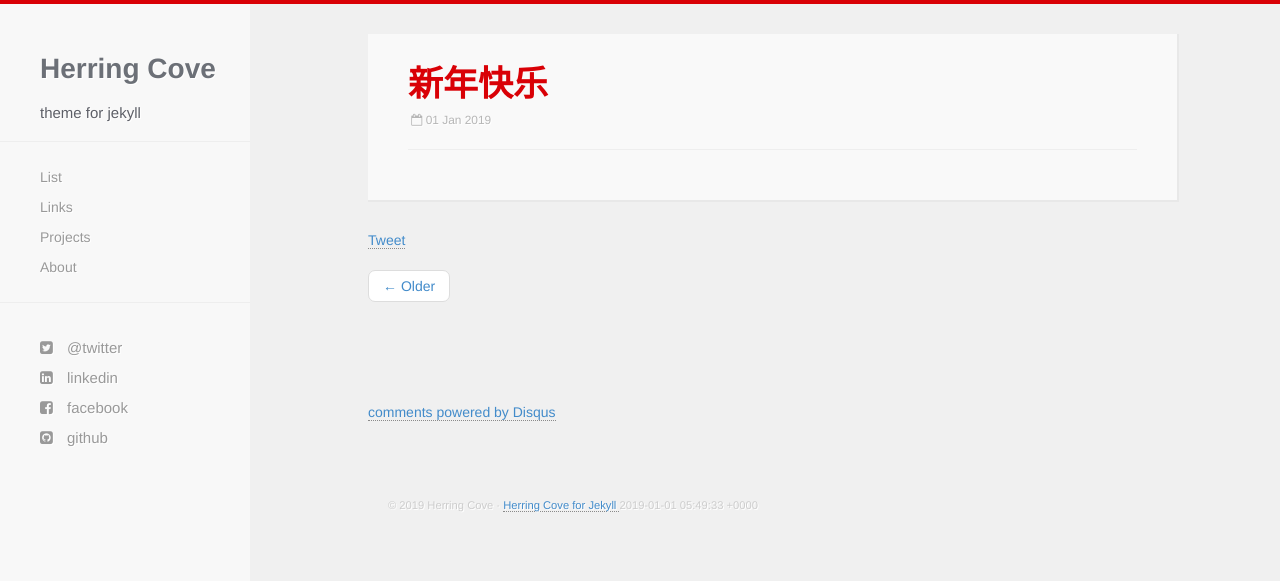
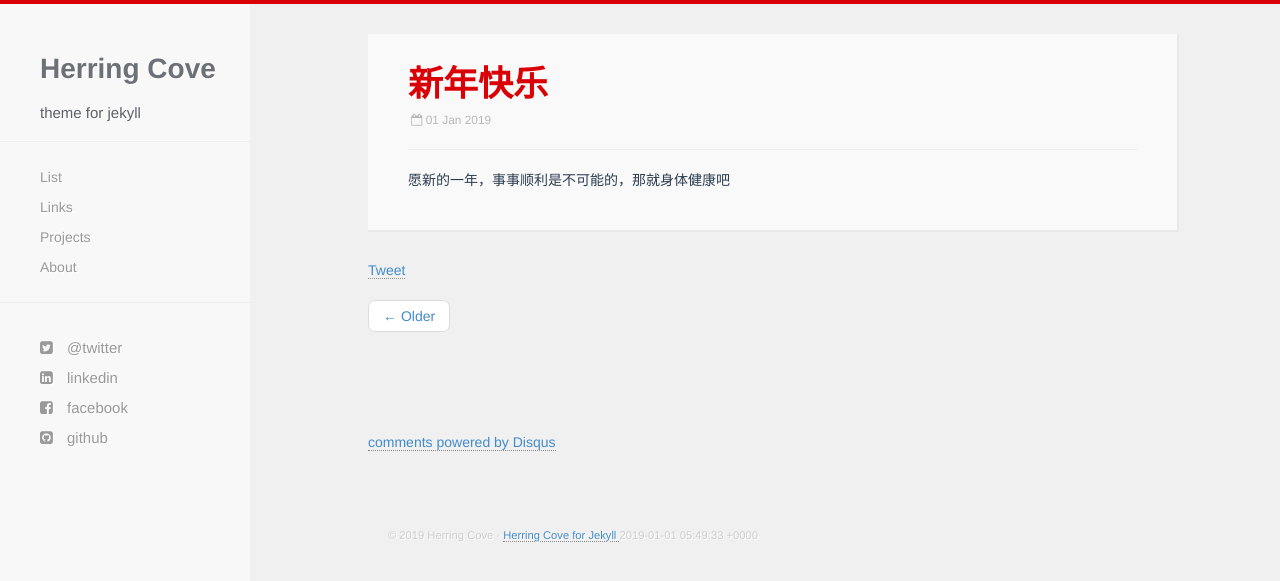
Before and after one commit to KamyoChae/Secretgarden, a Jekyll site: the page built from _posts/2019-01-01-新年快乐.markdown, in a window 1280 px wide. Shown: the top 581 px of the page. Built offline with Jekyll 4.4.1, drawn with Linux system fonts in a browser that asks for light colours; nearby versions of some CDN libraries; Markdown is read by kramdown in place of the engine named in the settings; comment, search, counter and statistics services are not loaded.

Commit message:
Update 2019-01-01-新年快乐.markdown

```diff
--- a/_posts/2019-01-01-新年快乐.markdown
+++ b/_posts/2019-01-01-新年快乐.markdown
@@ -1,3 +1,5 @@
 ---
 title: 新年快乐
 ---
+
+愿新的一年，事事顺利是不可能的，那就身体健康吧
```
